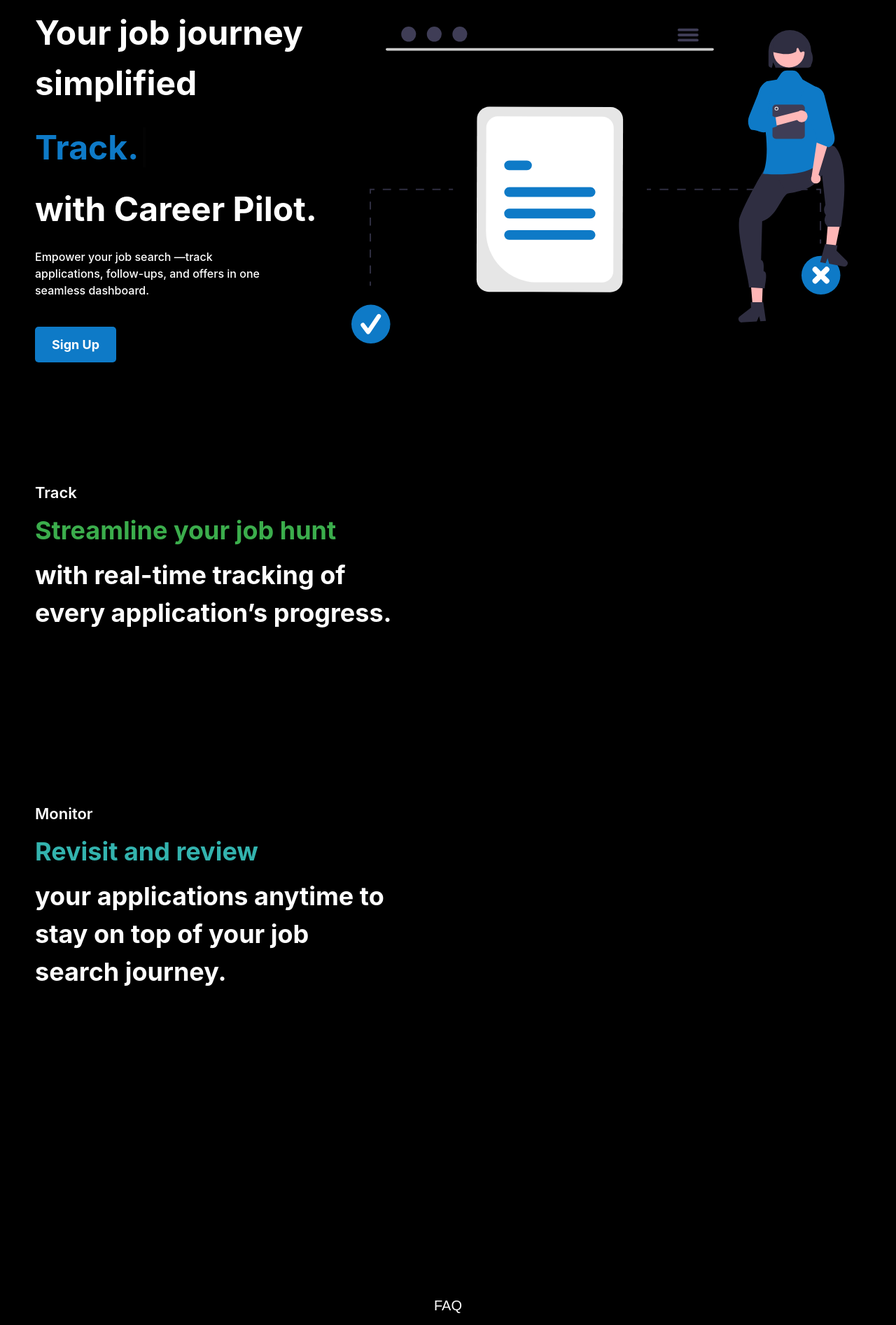
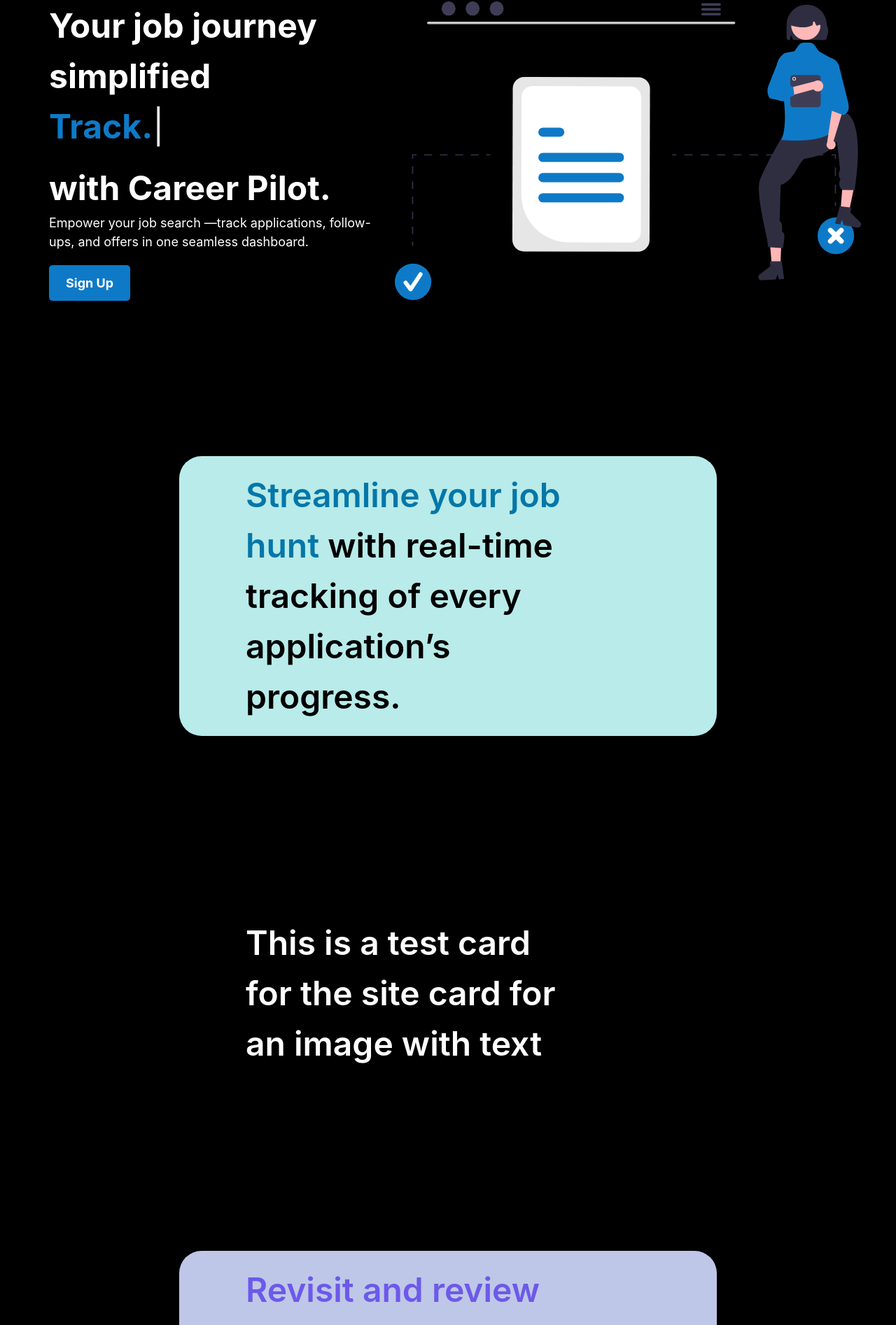
Before and after one commit to jduganOSU/job_tracker, a React (Create React App) app in the folder front_end/: page / in a window 1280 px wide. Shown: the part 153-2047 px from the top of the page at 70% size. Built offline with nearby package versions, Linux system fonts and the light colour scheme.

Commit message:
include animation, update about section with color cards

```diff
--- a/front_end/src/pages/HomePage.js
+++ b/front_end/src/pages/HomePage.js
@@ -1,19 +1,56 @@
-import React, { useRef, useEffect } from 'react';
+import React, { useState, useEffect, useRef } from "react";
 import { useNavigate } from 'react-router-dom';
 import Typed from 'typed.js';
+import { motion, useAnimation } from "framer-motion";
+import undrawStatsSVG from '../assets/undraw_stats.svg';
+import Footer from '../components/Footer';
 import Navbar from '../components/Navbar';
 import FAQDropdown from '../components/FAQDropdown';
-import Footer from '../components/Footer';
-import './css/HomePage.scss'; // Import Sass file
-import undrawStatsSVG from '../assets/undraw_stats.svg';
+import "./css/HomePage.css";
 
-function HomePage() {
+export default function Homepage() {
+
+  const [isScrolled, setIsScrolled] = useState(false);
+  const [isScrolledAgain, setIsScrolledAgain] = useState(false);
+  const [isScrolledGray, setIsScrolledGray] = useState(false);
+  const controls = useAnimation();
+
   const navigate = useNavigate(); // Get the navigation function
   const el = useRef(null);
 
   // Function to handle login button click event
   const handleLoginButtonClick = () => {
     navigate('/login'); // Navigate to the login page
+  };
+
+  const handleScroll = () => {
+    const currentScrollPosition =
+      window.scrollY || document.documentElement.scrollTop;
+
+    const greenCardPosition =
+      document.querySelector(".green-card").offsetTop - 600; // Adjusted for margin
+    const purpleCardPosition =
+      document.querySelector(".purple-card").offsetTop - 600; // Adjusted for margin
+    const grayCardPosition =
+      document.querySelector(".gray-card").offsetTop - 600; // Adjusted for margin
+
+    if (currentScrollPosition > greenCardPosition) {
+      setIsScrolled(true);
+    } else {
+      setIsScrolled(false);
+    }
+
+    if (currentScrollPosition > purpleCardPosition) {
+      setIsScrolledAgain(true);
+    } else {
+      setIsScrolledAgain(false);
+    }
+
+    if (currentScrollPosition > grayCardPosition) {
+      setIsScrolledGray(true);
+    } else {
+      setIsScrolledGray(false);
+    }
   };
 
   useEffect(() => {
@@ -31,16 +68,33 @@
     };
   }, []);
 
+
+  useEffect(() => {
+    window.addEventListener("scroll", handleScroll);
+
+    return () => {
+      window.removeEventListener("scroll", handleScroll);
+    };
+  }, []);
+
+  useEffect(() => {
+    controls.start({
+      y: 0,
+      opacity: 1,
+      transition: { duration: 0.5 },
+    });
+  }, [controls]);
+
   return (
-    <div className="homepage">
+    <div className={`app ${isScrolled ? (isScrolledAgain ? "purple" : "green") : "black"} ${isScrolledGray ? "gray" : "black"}`}>
       <Navbar />
-      <div className="main-section">
-        <div className="main-content">
+      <motion.div className="header" initial={{ y: -100, opacity: 0 }} animate={controls}>
+        <div className="header-content">
           <h1>Your job journey simplified</h1>
           <div className="typing-animation">
             <span ref={el} className="typed-text"></span>
           </div>
-          <p className="with-career-pilot">with Career Pilot.</p>
+          <h1 className="with-career-pilot">with Career Pilot.</h1>
           <p className="subtext">Empower your job search —track applications, follow-ups, and offers in one seamless dashboard.</p>
           <button className="login-button-medium" onClick={handleLoginButtonClick}>
             Sign Up
@@ -49,37 +103,33 @@
         <div className="image-section">
           <img src={undrawStatsSVG} alt="Undraw Stats" />
         </div>
-      </div>
-      <div className="new-section-track">
-        <div className="new-content">
-          <h2 className="sub-header">Track</h2>
-          <p className="subtext" style={{ color: '#3BAD4C' }}>Streamline your job hunt</p>
-          <p className="subtext">with real-time tracking of every application’s progress.</p>
-        </div>
-        <div className="new-image">
-          {/* Add your image here */}
-        </div>
-      </div>
-      <div className="new-section-monitor">
-        <div className="new-content">
-          <h2 className="sub-header">Monitor</h2>
-          <p className="subtext" style={{ color: '#33B3AE' }}>Revisit and review </p>
-          <p className="subtext">your applications anytime to stay on top of your job search journey.</p>
-        </div>
-        <div className="new-image">
-          {/* Add your image here */}
-        </div>
-      </div>
-      <div className="faq-section">
-        <h2>FAQ</h2>
-        <h1>Frequently Asked Questions</h1>
-        <p>Our go-to resource for all inquiries. Find answers to common questions about navigating the platform, optimizing your job search, and utilizing our tracking features to their fullest.</p>
-      </div>
-
+      </motion.div>
+      <motion.div className="card green-card" initial={{ y: 100, opacity: 0 }} animate={{ y: isScrolled ? 0 : 100, opacity: 1 }} transition={{ duration: 0.5, delay: 0.2 }}>
+        <h1>
+          <span className="blue-card-text">Streamline your job hunt </span>
+          with real-time tracking of every application’s progress.
+        </h1>
+      </motion.div>
+      <motion.div className="card black-card" initial={{ y: 100, opacity: 0 }} animate={{ y: isScrolled ? 0 : 100, opacity: 1 }} transition={{ duration: 0.5, delay: 0.4 }}>
+        <h1>This is a test card for the site card for an image with text</h1>
+      </motion.div>
+      <motion.div className="card purple-card" initial={{ y: 100, opacity: 0 }} animate={{ y: isScrolled ? 0 : 100, opacity: 1 }} transition={{ duration: 0.5, delay: 0.6 }}>
+        <h1>
+          <span className="purple-card-text">Revisit and review </span>
+          your applications anytime to stay on top of your job search journey.
+        </h1>
+      </motion.div>
+      <motion.div className="card white-card" initial={{ y: 100, opacity: 0 }} animate={{ y: isScrolled ? 0 : 100, opacity: 1 }} transition={{ duration: 0.5, delay: 0.8 }}>
+        <h1>This is another testing card</h1>
+      </motion.div>
+      <motion.div className="card gray-card" initial={{ y: 100, opacity: 0 }} animate={{ y: isScrolledGray ? 0 : 100, opacity: 1 }} transition={{ duration: 0.5, delay: 1 }}>
+        <h1>
+          <span className="us-bank" style={{ color: '#a1a1a1' }}>Questions? <br /></span>
+          View our FAQs
+        </h1>
+      </motion.div>
       <FAQDropdown />
       <Footer />
     </div>
   );
 }
-
-export default HomePage;
--- /dev/null
+++ b/front_end/src/pages/css/HomePage.css
@@ -0,0 +1,159 @@
+.body {
+  font-weight: 500;
+}
+
+.app {
+  transition: background-color 0.5s ease-in;
+  min-height: 100vh;
+  position: relative;
+}
+
+.app.black {
+  background-color: black;
+}
+
+.app.green {
+  background-color: #B8EBE9;
+}
+
+.app.purple {
+  background-color: #bec7e7;
+}
+
+.app.gray {
+  background-color: black;
+}
+
+.header {
+  display: flex;
+  align-items: center;
+  justify-content: space-between;
+  color: white;
+  padding: 50px;
+  margin-bottom: 72px;
+}
+
+.header-content {
+  text-align: left;
+  max-width: 55%;
+  padding-left: 20px;
+}
+
+.header h1 {
+  font-size: 48px;
+  font-weight: bold;
+
+}
+
+.image-section {
+  display: flex;
+  justify-content: center; /* Center horizontally */
+  align-items: center; /* Center vertically */
+  width: 95%; /* Take up 40% of the main-section */
+}
+.centered-image {
+  max-width: 100%; /* Ensure the image does not exceed its container */
+  max-height: 100%; /* Ensure the image does not exceed its container */
+  width: auto; /* Allow the image to resize based on its aspect ratio */
+  height: auto; /* Allow the image to resize based on its aspect ratio */
+  box-shadow: 0 0 20px rgba(14, 122, 199, 0.5); /* Soft glow effect */
+}
+
+.with-career-pilot {
+  margin-top: 16px;
+
+}
+
+.header p {
+  font-size: 18px;
+  font-weight: 400;
+}
+
+.typing-animation {
+  position: relative;
+}
+.typed-text {
+  display: inline-block;
+  font-weight: bold;
+  font-size: 48px;
+  font-weight: bold;
+  color: #0e7ac7;
+}
+.typed-cursor {
+  font-size: 48px;
+  opacity: 1;
+  animation: typedjsBlink 0.7s infinite;
+  -webkit-animation: typedjsBlink 0.7s infinite;
+  animation: typedjsBlink 0.7s infinite;
+}
+
+.login-button-medium {
+  margin-top: 20px; /* Adjust margin as needed */
+  padding: 12px 24px; /* Adjust padding as needed */
+  font-size: 18px; /* Adjust font size as needed */
+  font-weight: bold;
+  color: #fff;
+  background-color: #0e7ac7;
+  border: none;
+  border-radius: 5px;
+  cursor: pointer;
+}
+
+.login-button-medium:hover {
+  background-color: #095f91; /* Adjusted hover background color */
+  box-shadow: 0 0 10px rgba(9, 95, 145, 0.5); /* Glow effect on hover */
+}
+
+.card h1 {
+  font-weight: 500;
+  font-size: 48px
+}
+
+.card {
+  border-radius: 32px;
+  margin: 0 auto;
+  width: 60%;
+  text-align: left;
+  padding: 20px;
+  padding-right: 100px;
+  font-size: 40px;
+  margin-bottom: 6em;
+}
+
+.green-card {
+  background-color: #B8EBE9;
+}
+
+.black-card {
+  background-color: black;
+  color: white;
+}
+
+.purple-card {
+  background-color: #bec7e7;
+}
+
+.white-card {
+  background-color: white;
+  color: black;
+}
+
+.gray-card {
+  background-color: black;
+  color: white;
+  text-align: center;
+}
+
+.card h1 {
+  padding-right: 100px;
+  padding-left: 75px;
+  font-weight: 600;
+}
+
+.blue-card-text {
+  color: #0477A8;
+}
+
+.purple-card-text {
+  color: #6d59ea;
+}
```
